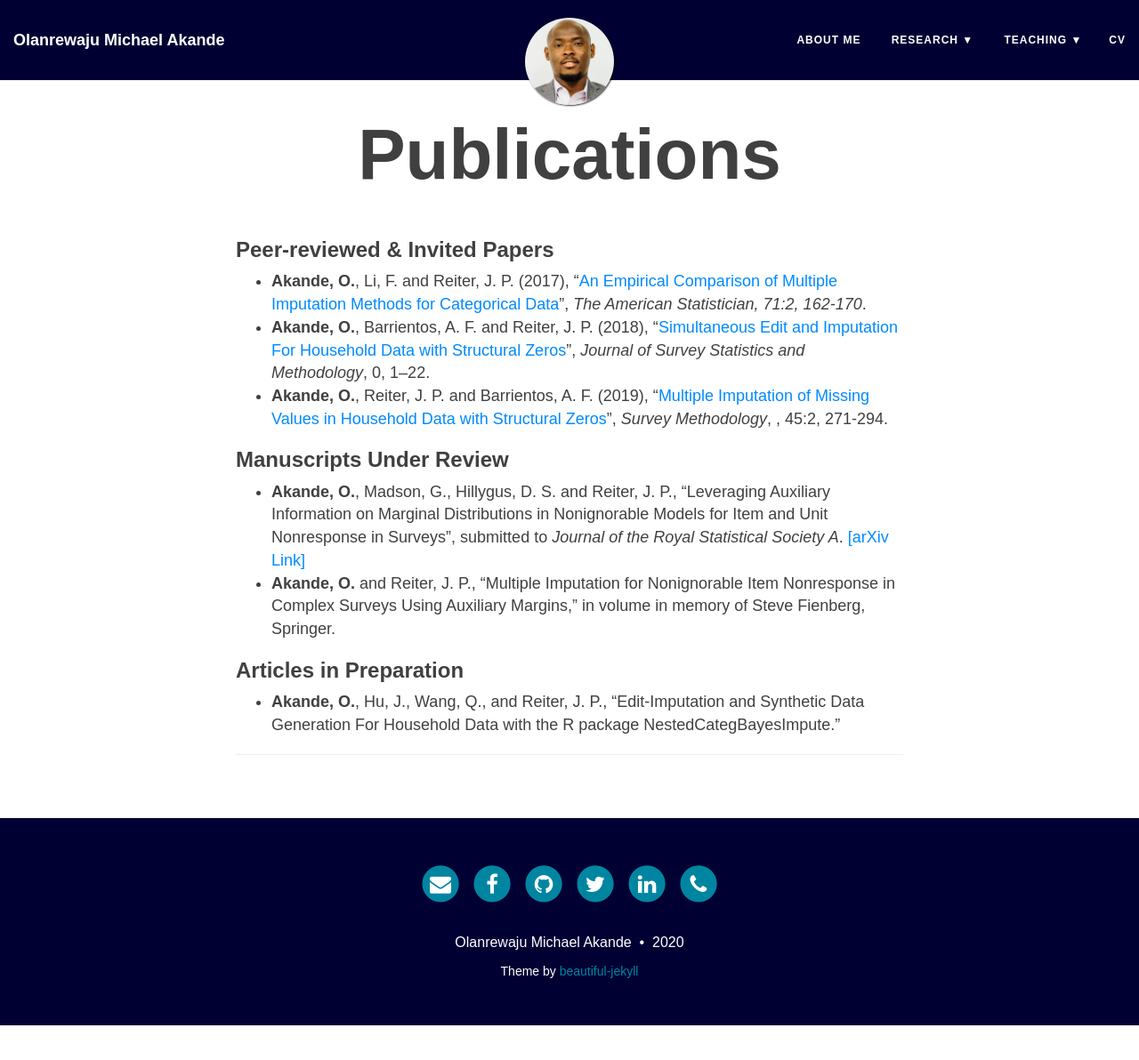
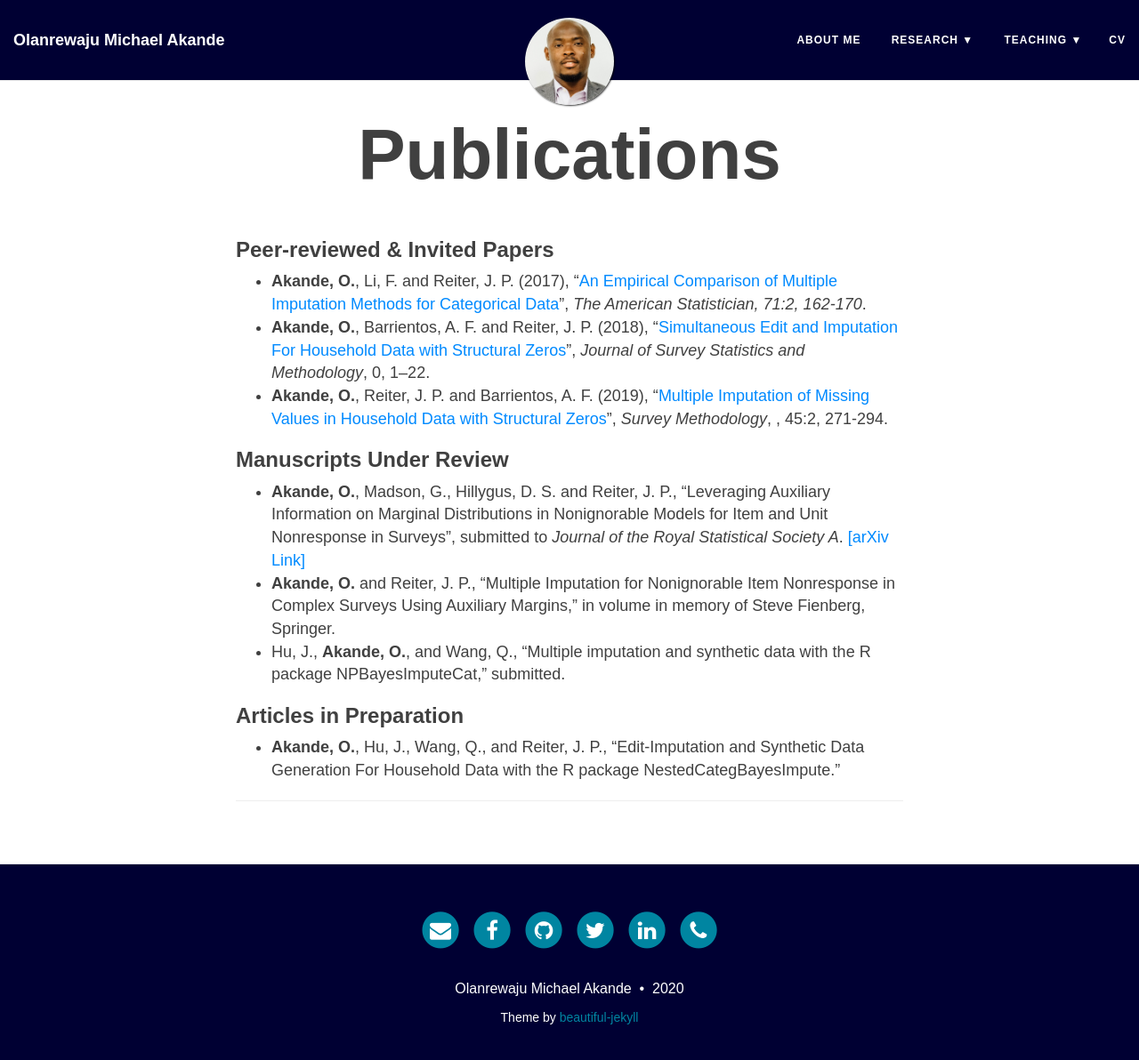
Before and after one commit to akandelanre/akandelanre.github.io, a Jekyll site: the page built from publications.md, in a window 1280 px wide and 1205 px high. Shown: the top 1192 px of the window at 89% size. Built offline with Jekyll 4.4.1, drawn with Linux system fonts in a browser that asks for light colours; nearby versions of some CDN libraries.

Commit message:
Update publications

```diff
--- a/publications.md
+++ b/publications.md
@@ -11,6 +11,7 @@ title: Publications
 ### Manuscripts Under Review
 - **Akande, O.**, Madson, G., Hillygus, D. S. and Reiter, J. P., "Leveraging Auxiliary Information on Marginal Distributions in Nonignorable Models for Item and Unit Nonresponse in Surveys", submitted to _Journal of the Royal Statistical Society A_. [[arXiv Link]](https://arxiv.org/abs/1907.06145)
 - **Akande, O.** and Reiter, J. P., "Multiple Imputation for Nonignorable Item Nonresponse in Complex Surveys Using Auxiliary Margins,"  in volume in memory of Steve Fienberg, Springer.
+- Hu, J., **Akande, O.**, and Wang, Q., "Multiple imputation and synthetic data with the R package NPBayesImputeCat," submitted.
 
 ### Articles in Preparation
 - **Akande, O.**, Hu, J., Wang, Q., and Reiter, J. P., "Edit-Imputation and Synthetic Data Generation For Household Data with the R package NestedCategBayesImpute."
```
